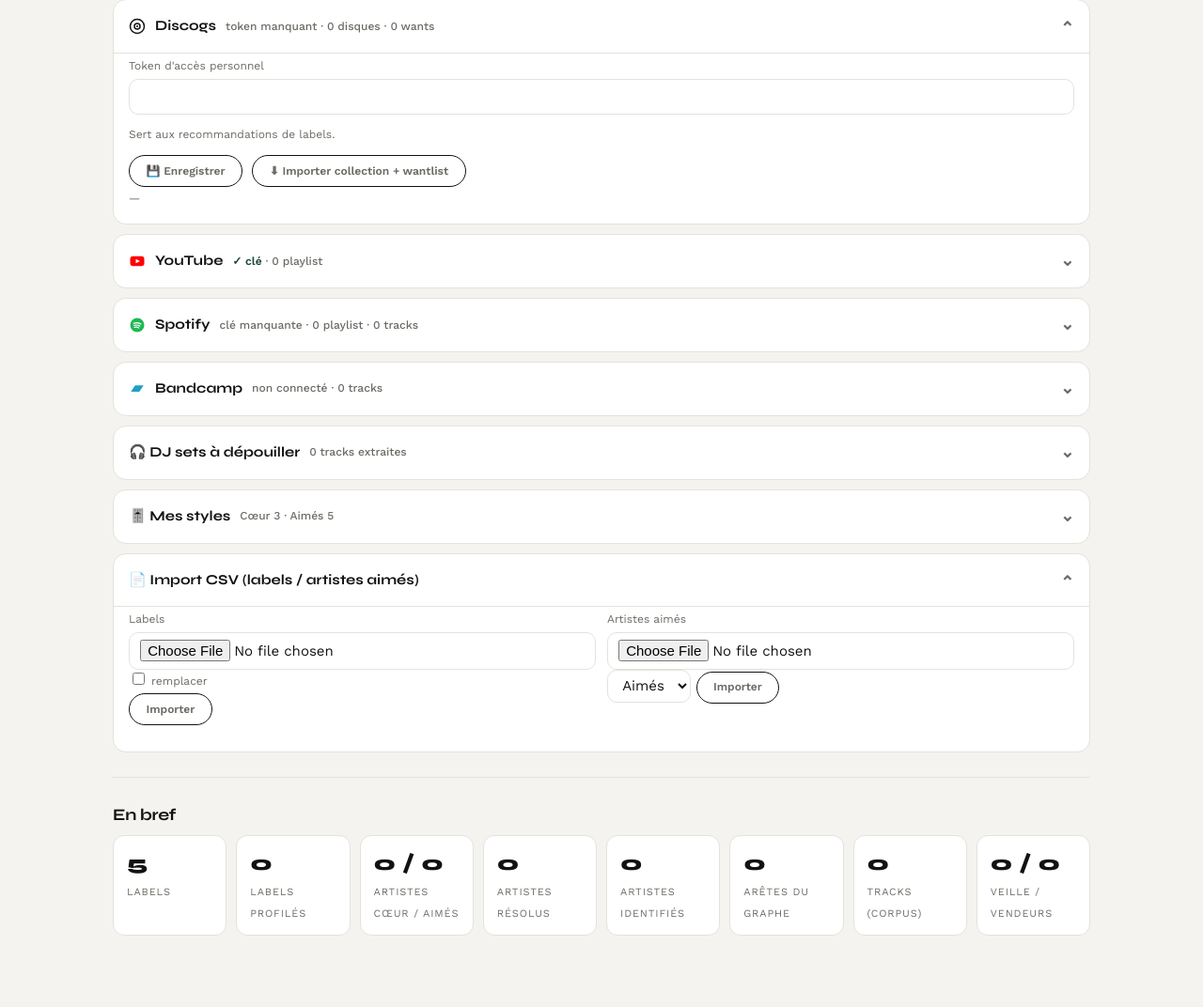
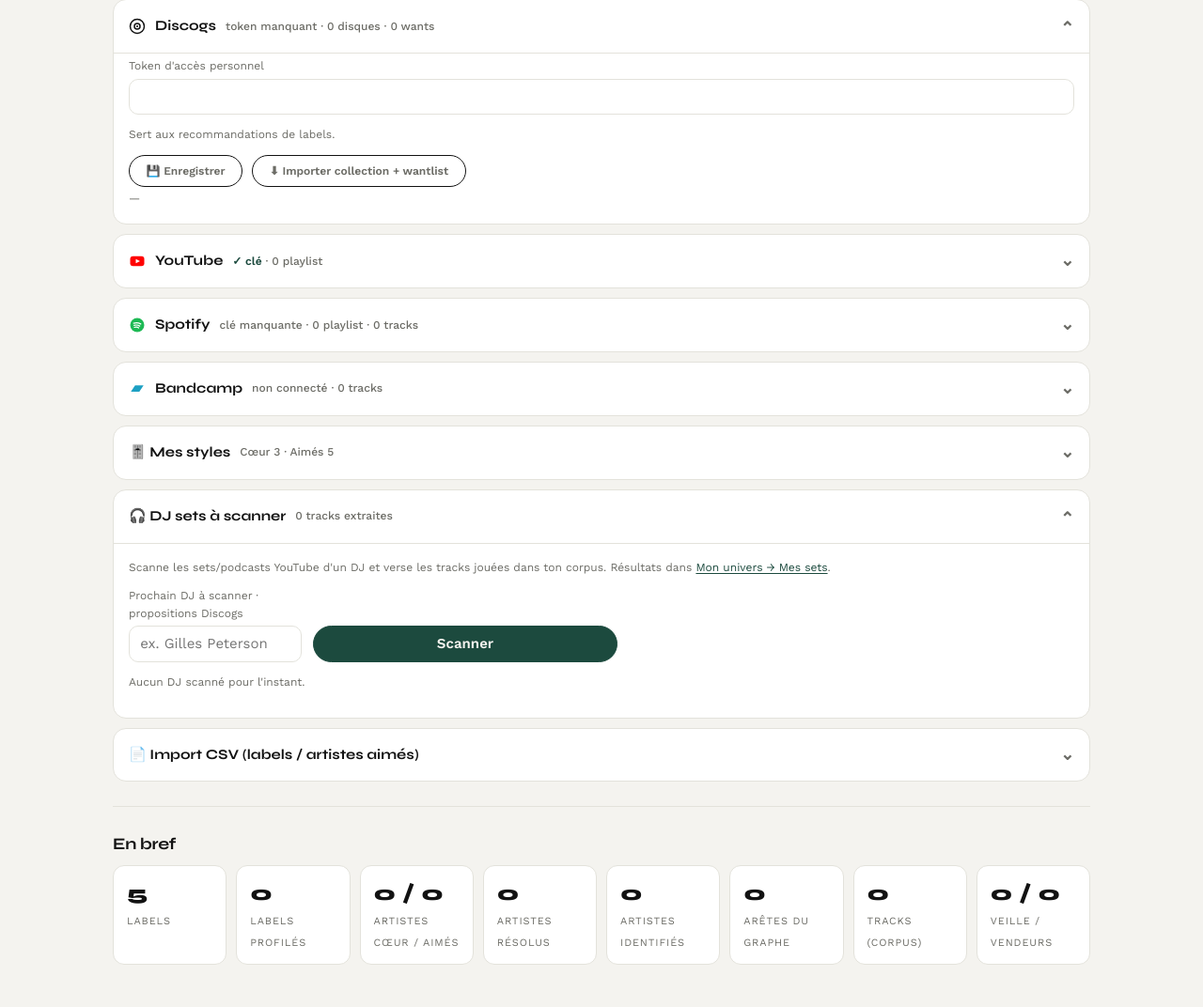
Before and after one commit to alixclaudel-hue/radar, a FastAPI app: page /patte in a window 1280 px wide, after a click that opens the changed part. Shown: the part 265-1337 px from the top of the page at 94% size. Run offline with FastAPI, Linux system fonts and the light colour scheme; some libraries are stand-ins or nearby versions.

Commit message:
DJ sets : scan par DJ + liste des DJ scannés (#19)
Mieux connaître ton univers → « DJ sets à scanner » (sorti du formulaire
principal) :
- champ « prochain DJ à scanner » (autocomplétion Discogs artiste) + bouton
  Scanner → POST /patte/djset/scan : ajoute le nom aux sources, écrit
  djsets.input.json ciblé sur ce seul DJ, lance ingest_djsets
- #djset-panel (/patte/djset/panel) : barre de chargement + message live
  (plateforme, nombre de sets identifiés, tracks par set), auto-refresh 3 s
  tant que le job tourne ; puis liste des DJ scannés avec ✓, nombre de sets,
  de tracks et date du scan
- messages du job ingest_djsets reformulés (YouTube · N sets · tracks/set)

Mon univers → Mes sets : bouton « Lancer l'extraction » retiré (le scan se
fait depuis Mieux connaître ton univers), reste de l'affichage inchangé.

Co-authored-by: Alix Claudel <alixclaudel@mbp-de-alix.home>

```diff
--- a/radar_web/app.py
+++ b/radar_web/app.py
@@ -262,7 +262,7 @@ def patte_page(request: Request, saved: int = 0):
 def _apply_patte_form(f):
     c = _cfg()
     for k in ("token", "youtube_api_key", "spotify_client_id", "spotify_client_secret",
-              "bandcamp_sub_user", "bandcamp_sub_pass", "djset_sources"):
+              "bandcamp_sub_user", "bandcamp_sub_pass"):
         if k in f:
             c[k] = f.get(k, "").strip()
     if "yt_pl" in f:
@@ -295,6 +295,49 @@ async def patte_run(request: Request, job: str):
     utilise bien ce qui vient d'être tapé, sans étape « Enregistrer » séparée)."""
     _apply_patte_form(await request.form())
     return job_launch(job)
+
+
+def _scanned_djs(c):
+    by = {}
+    for r in c.corpus:
+        if r.get("source") != "djset":
+            continue
+        d = by.setdefault(r.get("dj") or "?", {"vids": set(), "tracks": 0, "last": ""})
+        d["vids"].add(r.get("video"))
+        d["tracks"] += 1
+        d["last"] = max(d["last"], r.get("added_at") or "")
+    return sorted(({"name": k, "sets": len(v["vids"]), "tracks": v["tracks"],
+                    "date": (v["last"] or "")[:10]} for k, v in by.items()),
+                  key=lambda x: x["name"].lower())
+
+
+@app.get("/patte/djset/panel", response_class=HTMLResponse)
+def patte_djset_panel(request: Request):
+    return frag(request, "partials/djset_panel.html",
+                scanned=_scanned_djs(Ctx()), job=jobs.status("ingest_djsets"))
+
+
+@app.post("/patte/djset/scan", response_class=HTMLResponse)
+def patte_djset_scan(request: Request, name: str = Form("")):
+    name = name.strip()
+    if not name:
+        return frag(request, "partials/djset_panel.html",
+                    scanned=_scanned_djs(Ctx()), job=jobs.status("ingest_djsets"),
+                    err="Renseigne le nom d'un DJ.")
+    c = _cfg()
+    have = [s.strip() for s in (c.get("djset_sources") or "").splitlines() if s.strip()]
+    if name.lower() not in {s.lower() for s in have}:
+        have.append(name)
+        c["djset_sources"] = "\n".join(have)
+        store.save_config(c)
+    d = os.path.join(store.paths.JOBS_DIR, store.current_uid())
+    os.makedirs(d, exist_ok=True)
+    save(os.path.join(d, "djsets.input.json"),
+         {"sources": [name], "max_per_source": 25, "min_minutes": 35,
+          "require_hint": True, "deep": True})
+    jobs.launch("ingest_djsets")
+    return frag(request, "partials/djset_panel.html",
+                scanned=_scanned_djs(Ctx()), job=jobs.status("ingest_djsets"))
 
 
 @app.post("/patte/import-csv", response_class=HTMLResponse)
--- a/radar_web/templates/pages/patte.html
+++ b/radar_web/templates/pages/patte.html
@@ -113,22 +113,6 @@
     </div>
   </details>
 
-  <!-- ============ DJ sets ============ -->
-  <details class="acc">
-    <summary>🎧 DJ sets à dépouiller <span class="tag">{{ src.get('djset', 0) }} tracks extraites{% if last.ingest_djsets %} · importé {{ last.ingest_djsets }}{% endif %}</span></summary>
-    <div class="acc__body">
-      <p class="small muted">Noms de DJ / émissions dont extraire les tracks jouées. Résultats dans <a href="/univers?tab=sets">Mon univers → Mes sets</a>.</p>
-      <div class="field"><label>Un par ligne (nom, @handle ou URL de chaîne)</label>
-        <textarea name="djset_sources" rows="5">{{ cfg.djset_sources or '' }}</textarea></div>
-      <div class="btnrow">
-        <button type="button" class="small" hx-post="/patte/save" hx-include="closest form" hx-target="#save-djsets" hx-swap="innerHTML">💾 Enregistrer</button>
-        <button type="button" class="small" hx-post="/patte/run/ingest_djsets" hx-include="closest form" hx-target="#job-ingest_djsets" hx-swap="outerHTML">⬇ Lancer l'extraction</button>
-        <span id="save-djsets" class="small ok"></span>
-      </div>
-      <div id="job-ingest_djsets" hx-get="/jobs/ingest_djsets/status" hx-trigger="load" hx-swap="outerHTML" class="small"></div>
-    </div>
-  </details>
-
   <!-- ============ Styles ============ -->
   <details class="acc">
     <summary>🎚️ Mes styles <span class="tag">Cœur {{ (cats.get('1') or [])|length }} · Aimés {{ (cats.get('2') or [])|length }}</span></summary>
@@ -155,6 +139,25 @@
     </div>
   </details>
 </form>
+
+<!-- ============ DJ sets (hors du formulaire principal) ============ -->
+<details class="acc" style="margin-top:10px">
+  <summary>🎧 DJ sets à scanner <span class="tag">{{ src.get('djset', 0) }} tracks extraites</span></summary>
+  <div class="acc__body">
+    <p class="small muted">Scanne les sets/podcasts YouTube d'un DJ et verse les tracks jouées dans
+      ton corpus. Résultats dans <a href="/univers?tab=sets">Mon univers → Mes sets</a>.</p>
+    <form hx-post="/patte/djset/scan" hx-target="#djset-panel" hx-swap="outerHTML"
+          hx-on::after-request="this.reset()" class="row combo" style="align-items:end;max-width:520px">
+      <div class="field" style="flex:1;margin:0"><label>Prochain DJ à scanner <span class="muted">· propositions Discogs</span></label>
+        <input name="name" placeholder="ex. Gilles Peterson" data-combo="set" autocomplete="off"
+               hx-get="/suggest/discogs?type=artist" hx-target="#sug-djset" hx-swap="innerHTML"
+               hx-vals='js:{q: event.target.value}' hx-trigger="keyup changed delay:350ms">
+        <div id="sug-djset" class="lbl-suggest" hidden></div></div>
+      <button class="primary" type="submit">Scanner</button>
+    </form>
+    <div id="djset-panel" hx-get="/patte/djset/panel" hx-trigger="load"></div>
+  </div>
+</details>
 
 <!-- ============ Import CSV (hors du formulaire principal) ============ -->
 <details class="acc" style="margin-top:10px">
--- a/radar_web/templates/pages/univers.html
+++ b/radar_web/templates/pages/univers.html
@@ -151,10 +151,7 @@
   <div hx-get="/univers/reco/artists" hx-trigger="load"></div>
 
 {% elif tab == 'sets' %}
-  <div class="section-title"><h3>Extraire des DJ sets</h3>
-    <button hx-post="/jobs/ingest_djsets/launch" hx-target="#job-ingest_djsets" hx-swap="outerHTML" class="primary">Lancer l'extraction</button></div>
-  <div id="job-ingest_djsets" hx-get="/jobs/ingest_djsets/status" hx-trigger="load" class="small" hx-swap="outerHTML"></div>
-  <p class="small muted">Sources DJ dans « Mieux connaître ton univers → DJ sets ». {{ n_sets }} tracks extraites.</p>
+  <p class="small muted">Scan des DJ sets dans « <a href="/patte">Mieux connaître ton univers</a> → DJ sets à scanner ». {{ n_sets }} tracks extraites.</p>
   <hr>
   <div id="sets" hx-get="/univers/sets" hx-trigger="load"></div>
 {% endif %}
--- /dev/null
+++ b/radar_web/templates/partials/djset_panel.html
@@ -0,0 +1,35 @@
+{% set running = job and (job.running or job.queued) %}
+<div id="djset-panel"{% if running %} hx-get="/patte/djset/panel" hx-trigger="every 3s" hx-swap="outerHTML"{% endif %}>
+
+  {% if err %}<p class="notice warn small">{{ err }}</p>{% endif %}
+
+  {% if job %}
+    {% if job.error %}
+      <p class="notice warn small">{{ job.error }}</p>
+    {% elif job.queued %}
+      <p class="small muted">🕓 en file d'attente…</p>
+    {% elif job.running %}
+      {% set total = job.total or 1 %}
+      {% set pct = (100 * (job.done or 0) / total) | round | int %}
+      <p class="small muted">⏳ {{ job.message or 'scan en cours' }} · {{ job.done or 0 }}/{{ job.total or 0 }} sets</p>
+      <div class="progress"><i style="width:{{ [pct, 100] | min }}%"></i></div>
+    {% elif job.finished_at %}
+      <p class="small ok">✓ {{ job.message or 'scan terminé' }}</p>
+    {% endif %}
+  {% endif %}
+
+  {% if scanned %}
+  <p class="small" style="margin-top:12px">DJ scannés</p>
+  <div style="display:flex;flex-direction:column">
+    {% for d in scanned %}
+    <div class="inbox-row" style="padding:5px 2px">
+      <span class="txt"><b>{{ d.name }}</b>
+        <div class="sub">✓ {{ d.sets }} set{{ 's' if d.sets != 1 }} · {{ d.tracks }} track{{ 's' if d.tracks != 1 }}{% if d.date %} · scanné le {{ d.date }}{% endif %}</div>
+      </span>
+    </div>
+    {% endfor %}
+  </div>
+  {% else %}
+  <p class="small muted" style="margin-top:12px">Aucun DJ scanné pour l'instant.</p>
+  {% endif %}
+</div>
```
Also changed, not shown: crate_jobs.py (+5 -4 lines).
